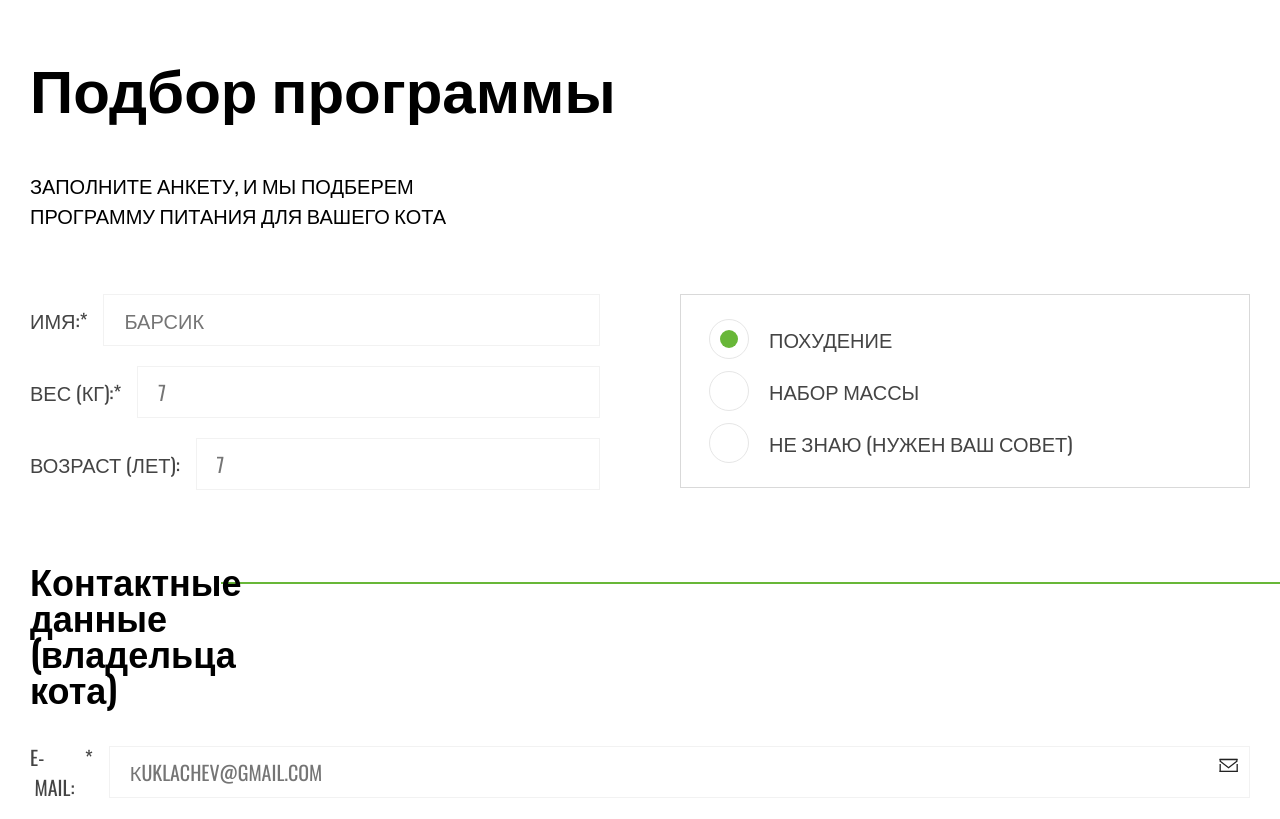
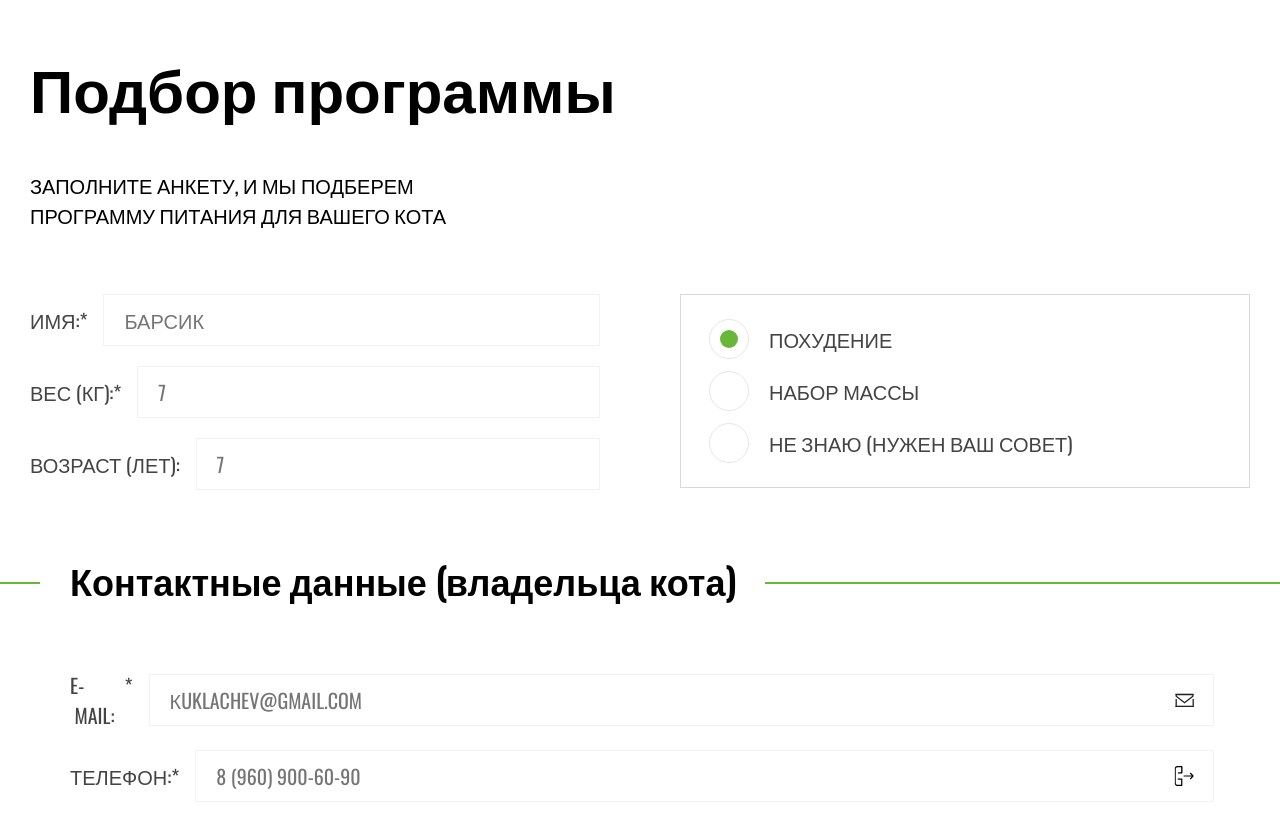
Before and after one commit to Chackmoole/cat-energy, a website: page src/program.html in a window 1280 px wide. Shown: the part 132-951 px from the top of the page. Drawn offline with nearby package versions, Linux system fonts and the light colour scheme; files that its build step writes are made by us from their sources.

Commit message:
Доработка блока contacts tablet

```diff
--- a/src/less/blocks/contacts.less
+++ b/src/less/blocks/contacts.less
@@ -1,9 +1,24 @@
 .contacts {
   .with-line();
   margin-bottom: 26px;
+
+  @media @tablet {
+    margin-bottom: 70px;
+  }
+}
+
+.contacts__wrapper {
+  @media @tablet {
+    padding: 0 66px 0 70px;
+  }
 }
 
 .contacts__title {
   width: 221px;
   margin-bottom: 36px;
+
+  @media @tablet {
+    width: auto;
+    margin-bottom: 72px;
+  }
 }
--- a/src/less/blocks/form.less
+++ b/src/less/blocks/form.less
@@ -1,4 +1,10 @@
 .form__head-wrapper {
+  margin-bottom: 24px;
+
+  @media @tablet {
+    margin-bottom: 80px;
+  }
+
   @media @desktop {
     display: flex;
     gap: 80px;
--- a/src/less/blocks/radio.less
+++ b/src/less/blocks/radio.less
@@ -4,7 +4,6 @@
   padding: 22px 0;
   border-top: 1px solid @color-gray;
   border-bottom: 1px solid @color-gray;
-  margin-bottom: 24px;
 
   @media @tablet {
     border: none;
--- a/src/less/blocks/text-field.less
+++ b/src/less/blocks/text-field.less
@@ -7,8 +7,9 @@
     content: '';
     position: absolute;
     right: 12px;
-    top: 0;
-    height: 45px;
+    top: 50%;
+    transform: translateY(-50%);
+    height: 20px;
     width: 20px;
     background-repeat: no-repeat;
     background-position: center;
@@ -20,6 +21,12 @@
 
   &--phone::after {
     background-image: url('../../img/icon_phone.svg');
+  }
+
+  @media @tablet {
+    &::after {
+      right: 20px;
+    }
   }
 }
 
--- a/src/program.html
+++ b/src/program.html
@@ -119,7 +119,7 @@
             </div>
           </div>
           <div class="contacts">
-            <div class="layout">
+            <div class="layout contacts__wrapper">
               <h2 class="form__title contacts__title">
                 Контактные данные (владельца кота)
               </h2>
```
